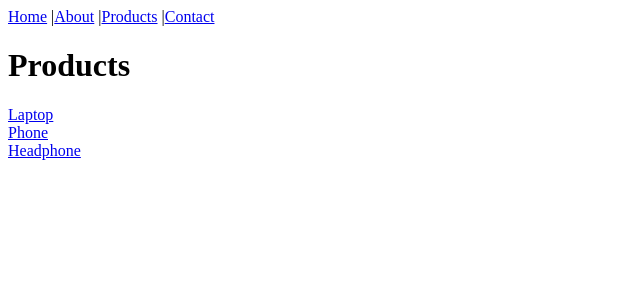
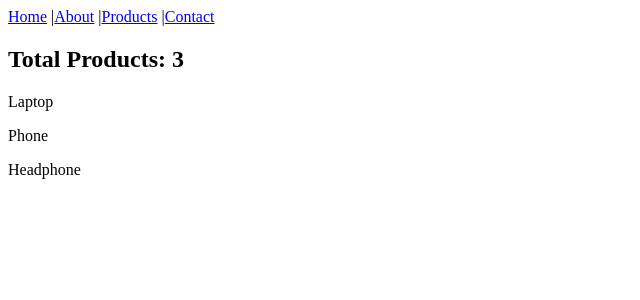
Before and after one commit to mahmudulhaque13/practice-react-router, a React (Vite) app: page /products in a window 1280 px wide. Shown: the top 300 px of the page, without its empty margins (0-640 px from the left). Built offline with nearby package versions, Linux system fonts and the light colour scheme.

Commit message:
total products show in products page

```diff
--- a/src/pages/Products.jsx
+++ b/src/pages/Products.jsx
@@ -1,20 +1,18 @@
 import { Link } from "react-router-dom";
 
 const products = [
-  { id: 1, name: "Laptop" },
-  { id: 2, name: "Phone" },
-  { id: 3, name: "Headphone" },
+  { id: 1, name: "Laptop", price: 1000 },
+  { id: 2, name: "Phone", price: 500 },
+  { id: 3, name: "Headphone", price: 200 },
 ];
 
 function Products() {
   return (
     <div>
-      <h1>Products</h1>
+      <h2>Total Products: {products.length}</h2>
 
       {products.map((p) => (
-        <div key={p.id}>
-          <Link to={`/products/${p.id}`}>{p.name}</Link>
-        </div>
+        <p key={p.id}>{p.name}</p>
       ))}
     </div>
   );
```
